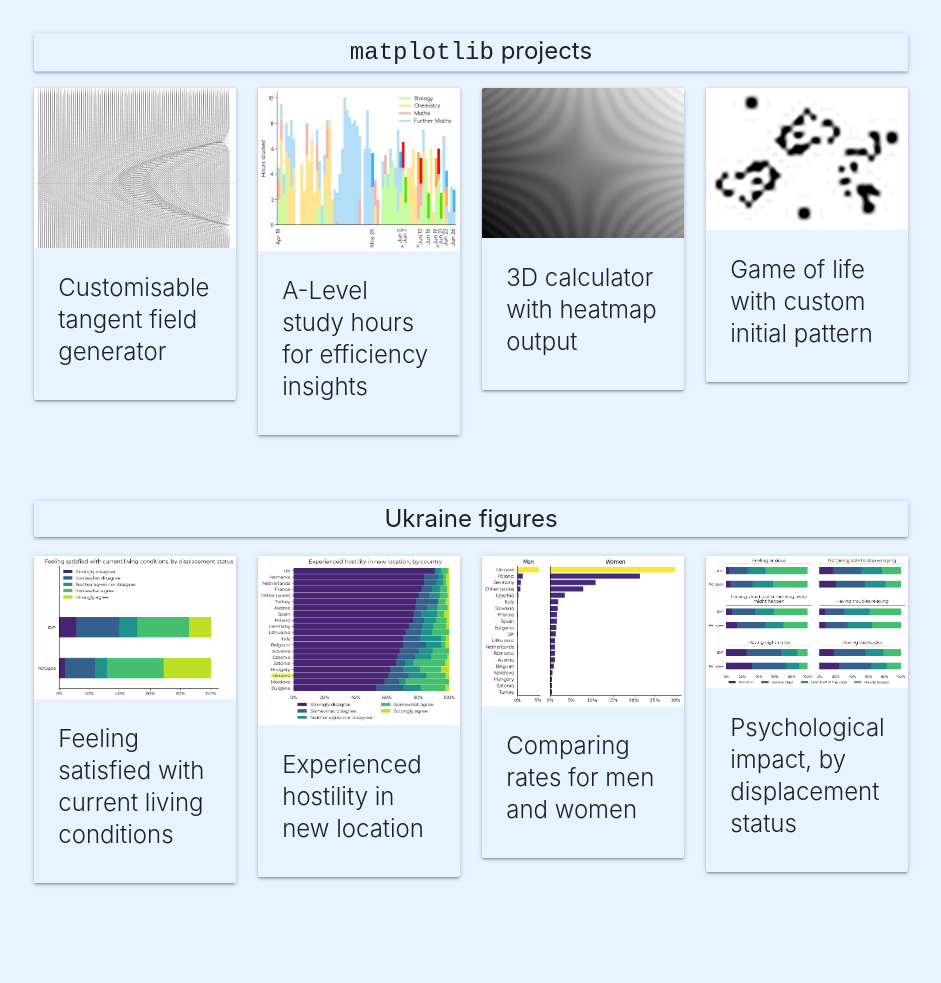
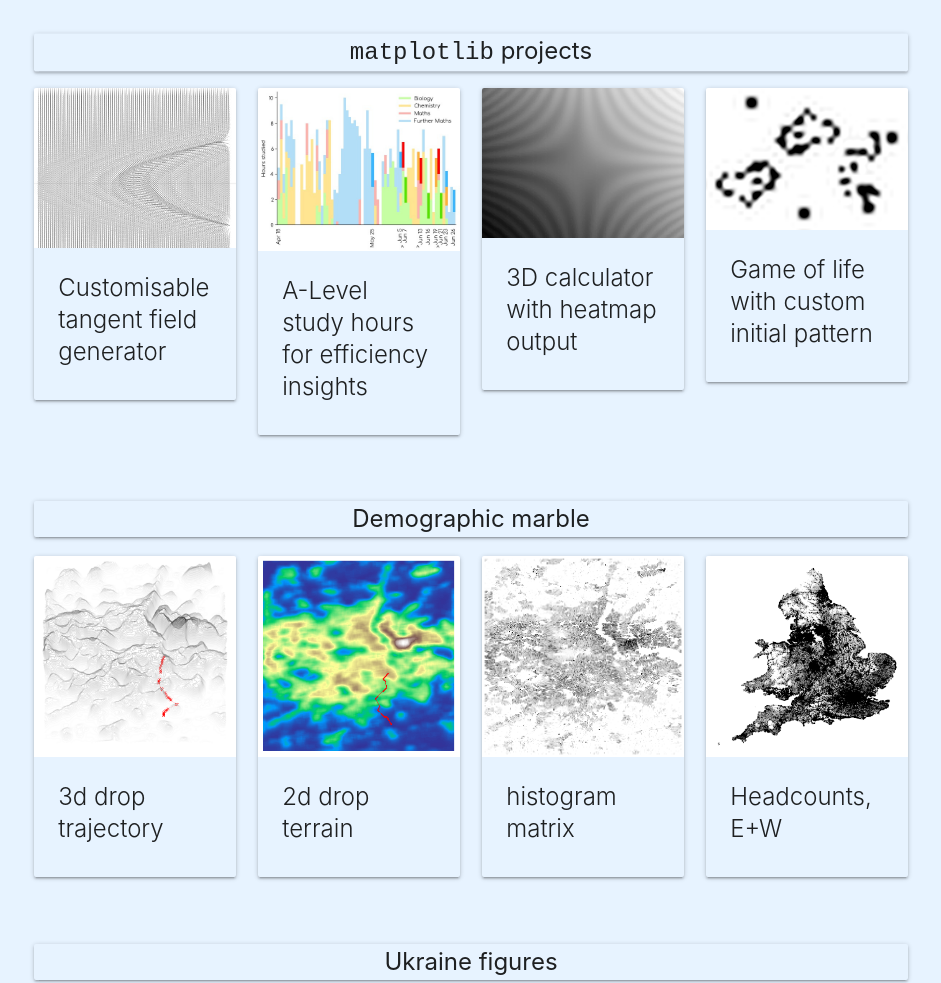
Before and after one commit to imengus/imengus.github.io, a plain HTML site: page graphs.html in a window 1280 px wide. Shown: the top 983 px of the page, without its empty margins (169-1110 px from the left). Before the commit the page ends 918 px from the top, so only its background shows below. Drawn offline with nearby package versions, Linux system fonts and the light colour scheme.

Commit message:
update projects

```diff
--- a/graphs.html
+++ b/graphs.html
@@ -73,6 +73,57 @@
         <div class="col s12">
             <div class="card transparent" id="downwards" class="">
                 <div class="card-title center">
+                    <b>Demographic marble</b>
+                </div>
+            </div>
+        </div>
+    </div>
+    <div class="row">
+        <div class="col s12 m6 l3 xl3">
+            <div class="card transparent">
+                <div class="card-image">
+                    <img src="img/reddrop.png" alt="" class="">
+                </div>
+                <div class="card-content">
+                    <div class="card-title">3d drop trajectory</div>
+                </div>
+            </div>
+        </div>
+        <div class="col s12 m6 l3 xl3">
+            <div class="card transparent">
+                <div class="card-image">
+                    <img src="img/drop2.png" alt="" class="">
+                </div>
+                <div class="card-content">
+                    <div class="card-title">2d drop terrain</div>
+                </div>
+            </div>
+        </div>
+        <div class="col s12 m6 l3 xl3">
+            <div class="card transparent">
+                <div class="card-image">
+                    <img src="img/matrix.png" alt="" class=" ">
+                </div>
+                <div class="card-content">
+                    <div class="card-title">histogram matrix</div>
+                </div>
+            </div>
+        </div>
+        <div class="col s12 m6 l3 xl3">
+            <div class="card transparent">
+                <div class="card-image">
+                    <img src="img/england.png" alt="" class="">
+                </div>
+                <div class="card-content">
+                    <div class="card-title">Headcounts, E+W</div>
+                </div>
+            </div>
+        </div>
+    </div>
+    <div class="row">
+        <div class="col s12">
+            <div class="card transparent" id="downwards" class="">
+                <div class="card-title center">
                     <b>Ukraine figures</b>
                 </div>
             </div>
```
Also changed, not shown: index.html (+27 -17 lines), img/carmichael2.png (added), img/drop2.png (added), img/england.png (added), img/final.png (added), img/matrix.png (added), img/reddrop.png (added), 2 other files.
